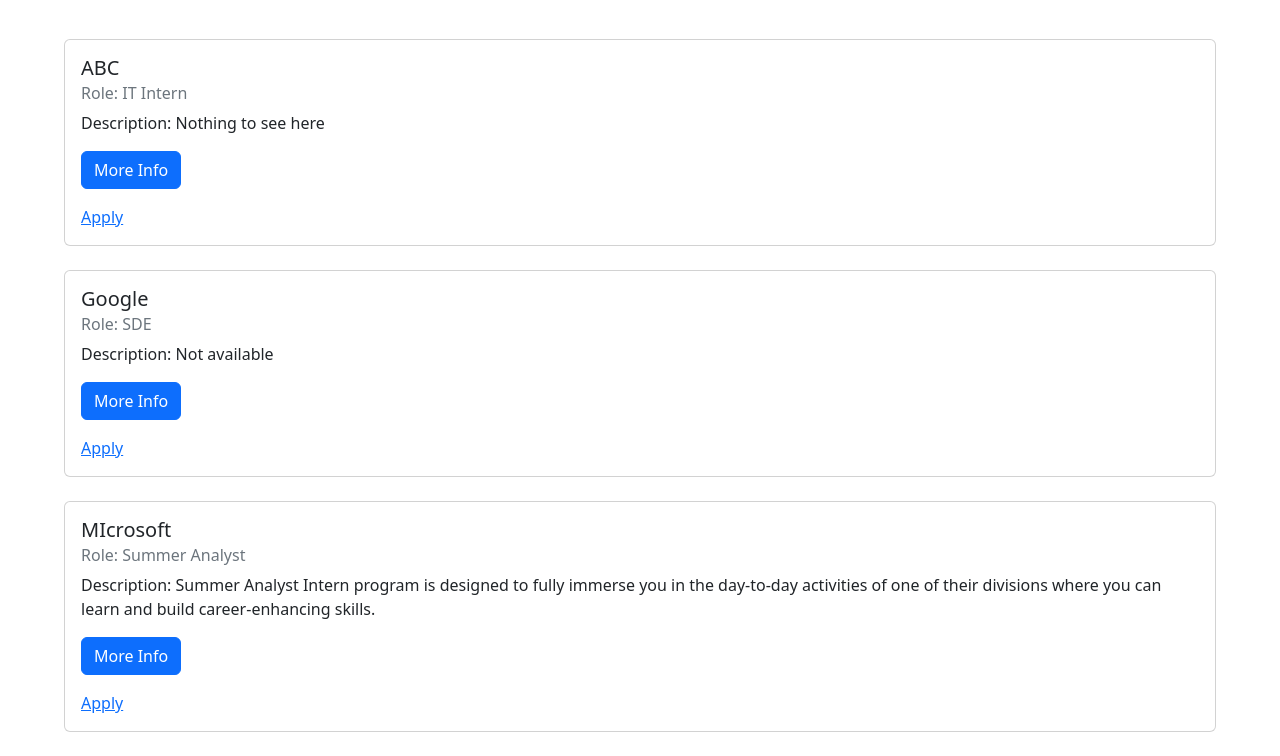
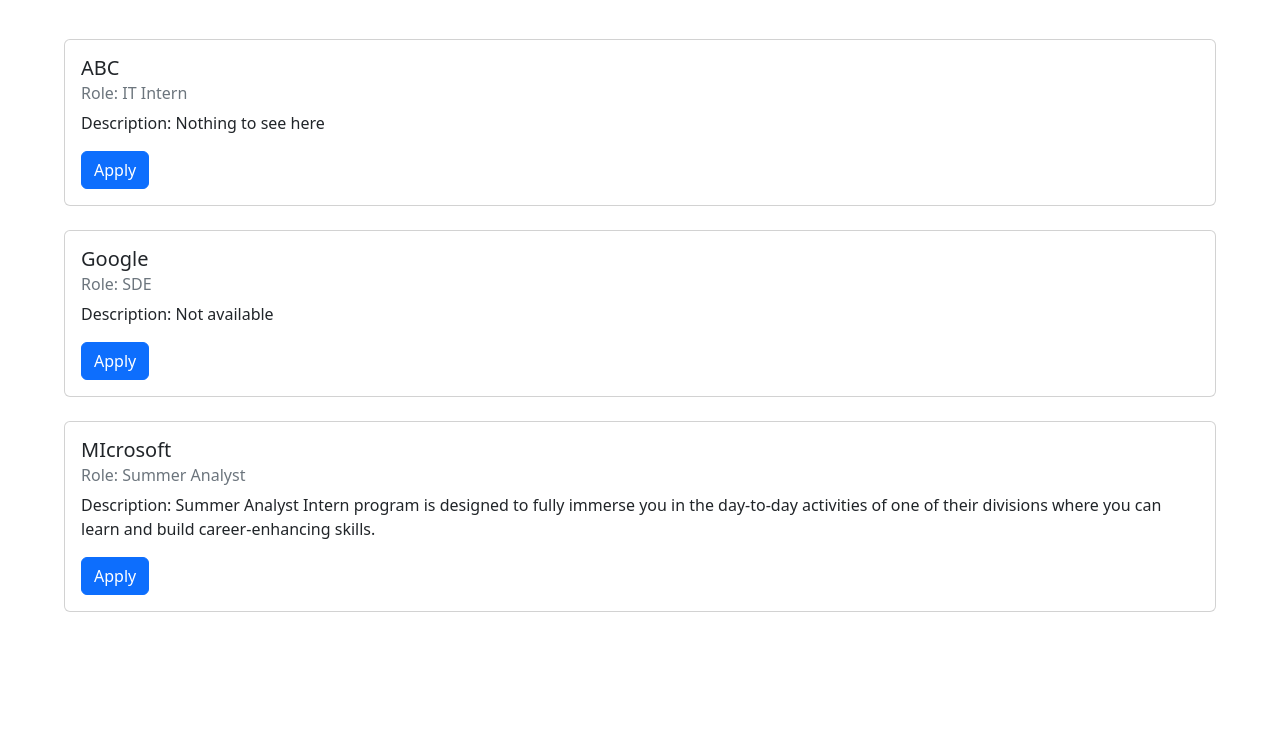
Before and after one commit to cbitosc/HTF22-Team-15, a Django app: page /company in a window 1280 px wide. Shown: the part 285-1041 px from the top of the page. After the commit the page ends 897 px from the top, so only its background shows below. Run offline with Django 4.2, Linux system fonts and the light colour scheme; data comes from the database, SQL or seed files in the repository.

Commit message:
placements updated

```diff
--- a/PMS/student/templates/placements.html
+++ b/PMS/student/templates/placements.html
@@ -74,27 +74,7 @@
         <h5 class="card-title">{{x.name}}</h5>
         <h6 class="card-subtitle mb-2 text-muted">Role: {{x.role}}</h6>
         <p class="card-text">Description: {{x.desc}}</p>
-        <p>
-          <button
-            class="btn btn-primary"
-            type="button"
-            data-bs-toggle="collapse"
-            data-bs-target="#collapseExample1"
-            aria-expanded="false"
-            aria-controls="collapseExample"
-          >
-            More Info
-          </button>
-        </p>
-        <div class="collapse" id="collapseExample1">
-          <div class="card card-body">
-            <p>
-              Package for this role: {{x.package}} <br />
-              Cut off : {{x.cutoff}}
-            </p>
-          </div>
-        </div>
-        <a href="#" class="card-link">Apply</a>
+        <a href="#" class="btn btn-primary">Apply</a>
       </div>
     </div>
     <br />
```
